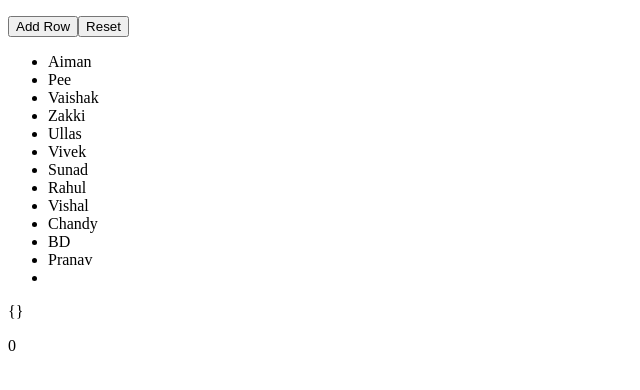
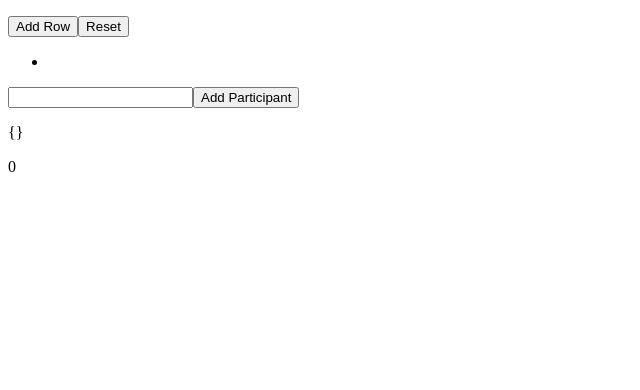
Before and after one commit to aimanjaffer/bill-splitting-app, a Next.js app: page / in a window 1280 px wide. Shown: the top 390 px of the page, without its empty margins (0-640 px from the left). Built offline with nearby package versions, Linux system fonts and the light colour scheme.

Commit message:
functionality done. Need to do CSS

```diff
--- a/components/billForm.js
+++ b/components/billForm.js
@@ -2,7 +2,7 @@ import { useForm, useFieldArray, Controller, useWatch } from "react-hook-form";
 import { Droppable, Draggable } from "react-beautiful-dnd";
 import { useEffect } from "react";
 export default function BillForm(props) {
-    const { control, watch, setValue } = useForm({ defaultValues: { billItems: props.bill } });
+    const { control, setValue } = useForm({ defaultValues: { billItems: props.bill } });
     const { fields, append, remove } = useFieldArray({ control, name: "billItems" });
     const watchBillItems = useWatch({control, name: "billItems"});
     const controlledFields = fields.map((field, index) => {
@@ -14,8 +14,6 @@ export default function BillForm(props) {
       useEffect(() => {
           props.setBill(watchBillItems);
       }, [watchBillItems]);
-
-
       return (
         <form>
           <ul>
@@ -29,8 +27,8 @@ export default function BillForm(props) {
                         <ul ref={provided.innerRef}>
                             {props?.bill[billIndex]?.participants?.map((item, index) => (
                                 <Draggable
-                                    key={item.id}
-                                    draggableId={billIndex+"_"+index+"_"+item.id+"_"+item.name}
+                                    key={item.name}
+                                    draggableId={item.name+"_"+billIndex+"_"+index}
                                     index={index}>
                                     {(provided, snapshot) => (
                                         <li ref={provided.innerRef} {...provided.draggableProps} {...provided.dragHandleProps}>
--- a/components/participants.js
+++ b/components/participants.js
@@ -1,13 +1,24 @@
+import { useEffect } from "react";
 import { Draggable, Droppable} from "react-beautiful-dnd";
-
+import { useForm } from "react-hook-form";
 export default function Participants(props){
+    const { register, handleSubmit, getValues, reset, formState } = useForm();
+    const formSubmissionHandler = (data, event) => {
+        console.log({ name: getValues('participantName')});
+        props.addParticipant({ name: getValues('participantName')});
+    }
+    useEffect(() => {
+        if (formState.isSubmitSuccessful) {
+          reset({ participantName: '' });
+        }
+      }, [formState, reset]);
     return (
     <div>
             <Droppable droppableId="participants">
                 {(provided, snapshot) => (
                     <ul {...provided.droppableProps} ref={provided.innerRef}>
                     {props?.participants.map((participant, index) => (
-                        <Draggable key={participant.id} draggableId={participant.id} index={index}>
+                        <Draggable key={participant.name} draggableId={participant.name} index={index}>
                             {(provided, snapshot) => (
                                 <li ref={provided.innerRef} {...provided.draggableProps} {...provided.dragHandleProps}>{participant.name}</li>
                             )}
@@ -17,6 +28,10 @@ export default function Participants(props){
                 </ul>
                 )}
             </Droppable>
+            <form onSubmit={handleSubmit(formSubmissionHandler)}>
+                <input type="text" {...register("participantName", { required: true, pattern: /^[A-Za-z0-9 ]+$/i })}/>
+                <button type="submit">Add Participant</button>
+            </form>
     </div>
     );
 }
--- a/pages/index.js
+++ b/pages/index.js
@@ -3,24 +3,10 @@ import Participants from '../components/participants'
 import { useState, useEffect } from 'react';
 import { DragDropContext } from 'react-beautiful-dnd';
 import BillForm from '../components/billForm';
-const initialParticipants = [
-    {id: "0", name: "Aiman"},
-    {id: "1", name: "Pee"},
-    {id: "2", name: "Vaishak"},
-    {id: "3", name: "Zakki"},
-    {id: "4", name: "Ullas"},
-    {id: "5", name: "Vivek"},
-    {id: "6",  name: "Sunad"},
-    {id: "7",  name: "Rahul"},
-    {id: "8",  name: "Vishal"},
-    {id: "9",  name: "Chandy"},
-    {id: "10", name: "BD"},
-    {id: "11", name: "Pranav"}
-];
 
 export default function Home() {
   const [windowReady, setWindowReady] = useState(false);
-  const [participants, setParticipants] = useState(initialParticipants);
+  const [participants, setParticipants] = useState([]);
   const [bill, setBill] = useState([]);
   const [total, setTotal] = useState(0);
   const [contributions, setContributions] = useState({});
@@ -31,7 +17,7 @@ export default function Home() {
     //console.log("bill changed ", bill);
     let sum = bill.map((item) => item.quantity * item.unitPrice).reduce((prev, current) => prev + current, 0);
     setTotal(sum);
-    let individualShareOfBillItems = bill.map((item) => (item.quantity * item.unitPrice) / (item?.participants?.length || 1));
+    let individualShareOfBillItems = bill.map((item) => Math.round((item.quantity * item.unitPrice) / (item?.participants?.length || 1)));
     let localContributions = new Map();
     for(let index in bill){
       let participantNames = bill[index]?.participants?.map(participant => participant.name);
@@ -53,6 +39,9 @@ export default function Home() {
 const changeBill = (value) => {
   setBill(value);
 };
+const addParticipant = (value) => {
+  setParticipants((prevValue) => {return [...prevValue, value]});
+}
 const reorder = (list, startIndex, endIndex) => {
   const result = Array.from(list);
   const [removed] = result.splice(startIndex, 1);
@@ -88,7 +77,7 @@ const getList = (id) => {
 
 const handleOnDragEnd = result => {
   //console.log(result);
-  const { source, destination } = result;
+  const { source, destination, draggableId } = result;
 
   // dropped outside the list
   if (!destination) {
@@ -118,6 +107,9 @@ const handleOnDragEnd = result => {
 
 
   } else {
+    let destinationList = getList(destination.droppableId);
+    if(destinationList.filter(item => item.name === draggableId || draggableId.startsWith(item.name+"_")).length > 0)
+      return;
     const result = move(
         getList(source.droppableId),
         getList(destination.droppableId),
@@ -150,7 +142,7 @@ const handleOnDragEnd = result => {
       </Head>
       <DragDropContext onDragEnd={handleOnDragEnd}>
         {windowReady && bill && <BillForm bill={bill} setBill={changeBill}/>}
-        {windowReady && participants && <Participants participants={participants}/>}
+        {windowReady && participants && <Participants participants={participants} addParticipant={addParticipant}/>}
       </DragDropContext>
       {contributions && <p>{JSON.stringify(contributions)}</p>}
       {total && <p>{total}</p>}
```
Lines whose indentation alone changed are shown as unchanged.
